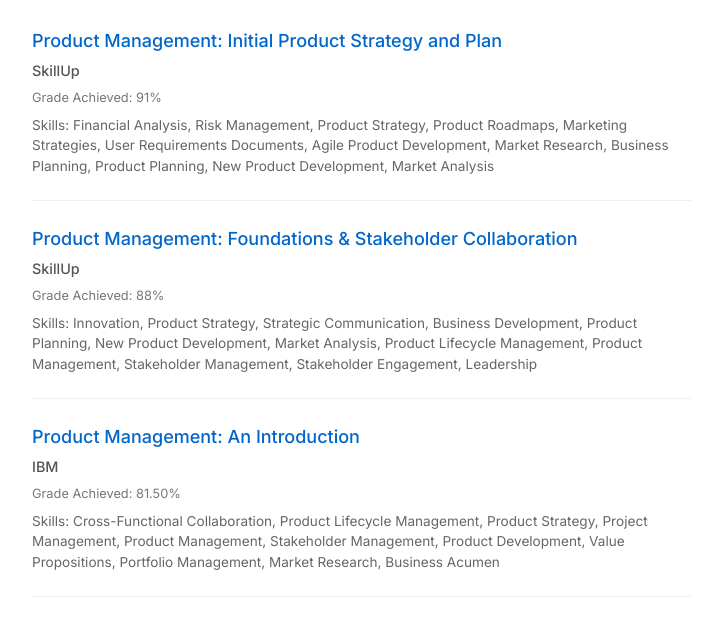
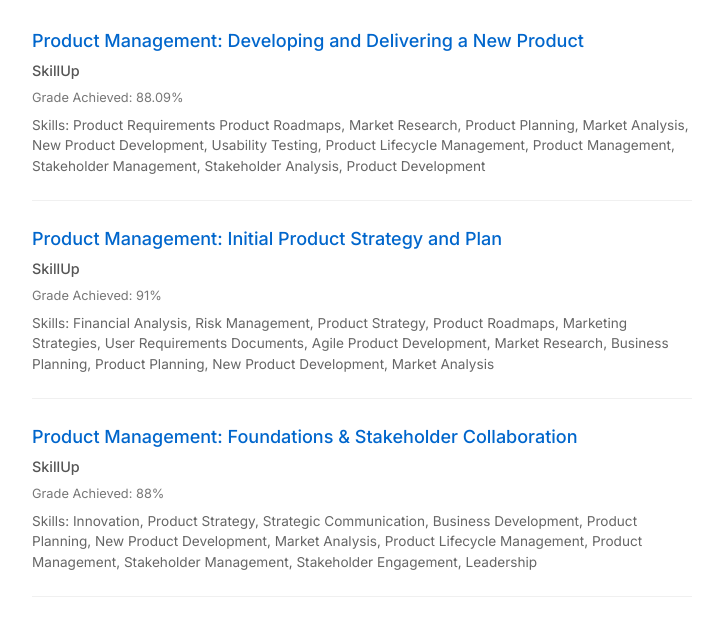
Before and after one commit to FahimMuntashir/certs.fahimmuntashir.com, a plain HTML site: page index.html in a window 1280 px wide. Shown: the part 154-772 px from the top of the page, without its empty margins (278-1001 px from the left). Drawn offline with Linux system fonts and the light colour scheme.

Commit message:
added Product Management: Developing and Delivering a New Product certificate

```diff
--- a/index.html
+++ b/index.html
@@ -20,6 +20,25 @@
 
     <main>
       <section class="certifications">
+        <div class="certification">
+          <h2>
+            <a
+              href="https://coursera.org/share/ed95d3531a0393303d4b3b884ec853dc"
+              target="_blank"
+            >
+              Product Management: Developing and Delivering a New Product</a
+            >
+          </h2>
+          <p class="issuer">SkillUp</p>
+          <p class="date">Grade Achieved: 88.09%</p>
+          <p class="skills">
+            Skills: Product Requirements Product Roadmaps, Market Research,
+            Product Planning, Market Analysis, New Product Development,
+            Usability Testing, Product Lifecycle Management, Product Management,
+            Stakeholder Management, Stakeholder Analysis, Product Development
+          </p>
+        </div>
+
         <div class="certification">
           <h2>
             <a
```
